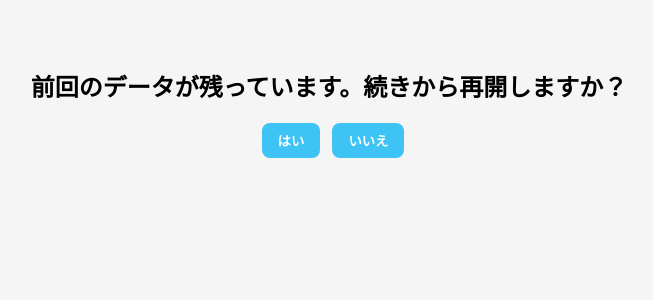
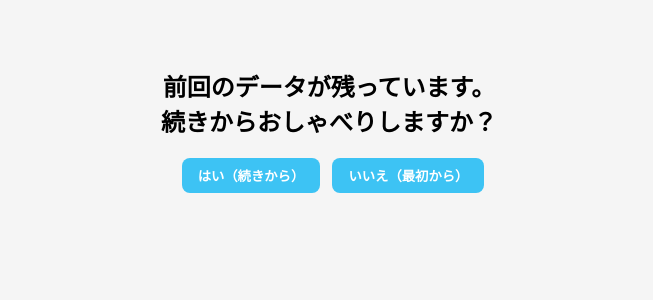
Before and after one commit to ymt-no-lessons/chatbot, a Flask app: template templates/resume_confirm.html in a window 1280 px wide. Shown: the top 300 px of the page, without its empty margins (311-964 px from the left). Run offline with Flask 3, Linux system fonts and the light colour scheme; the template is opened without the code that fills it, so the values that code supplies are empty.

Commit message:
リセット関連の修正

```diff
--- a/templates/resume_confirm.html
+++ b/templates/resume_confirm.html
@@ -6,10 +6,10 @@
     <link rel="stylesheet" href="{{ url_for('static', filename='style.css') }}">
 </head>
 <body>
-<h2>前回のデータが残っています。続きから再開しますか？</h2>
-<form method="post">
-    <button name="action" value="はい">はい</button>
-    <button name="action" value="いいえ">いいえ</button>
-</form>
+  <h2>前回のデータが残っています。<br>続きからおしゃべりしますか？</h2>
+  <form method="post" action="/resume_confirm">
+    <button type="submit" name="action" value="はい">はい（続きから）</button>
+    <button type="submit" name="action" value="いいえ">いいえ（最初から）</button>
+  </form>
 </body>
 </html>
```
Also changed, not shown: templates/chat.html (line endings or trailing spaces).
